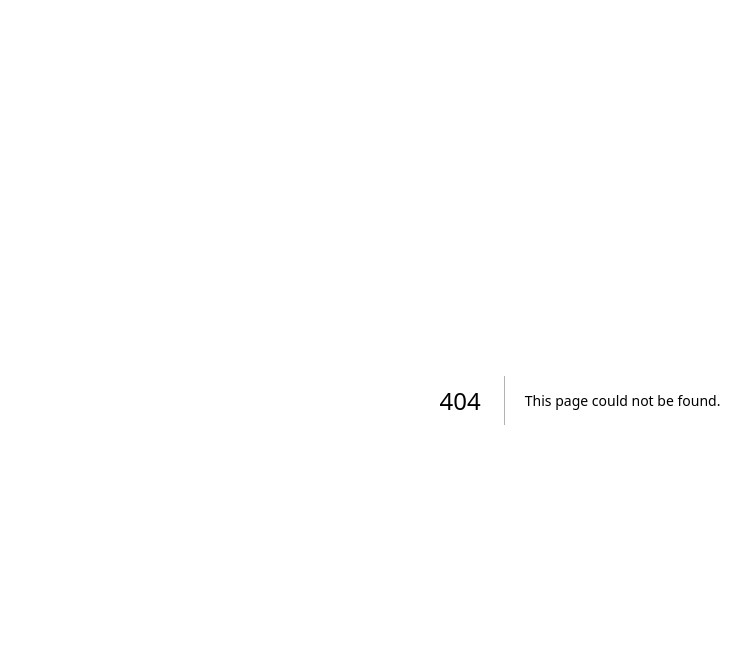
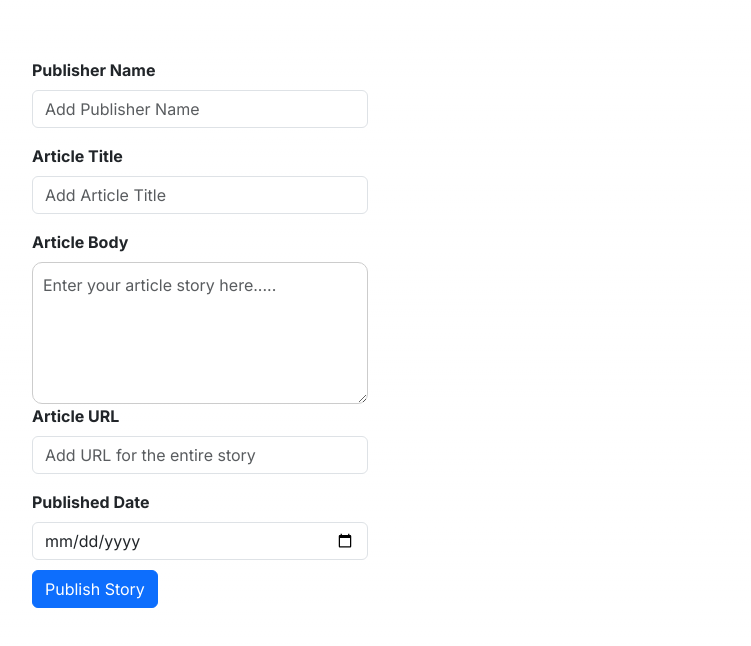
Before and after one commit to Chefane/publish_articles, a Next.js app: page /publish in a window 1280 px wide. Before the commit this address had no page. Shown: the top 646 px of the page, without its empty margins (60-811 px from the left). Built offline with nearby package versions, Linux system fonts and the light colour scheme.

Commit message:
added a page to publish articles

```diff
--- /dev/null
+++ b/src/app/publish/page.tsx
@@ -0,0 +1,22 @@
+import Image from 'next/image'
+import styles from '@/app/page.module.css';
+import Publish from '@/app/components/Publish';
+
+export default function PostArticles() {
+  return (
+    <>
+
+      <main className={styles.publish}>
+      <div className="container mt-5">
+      <div className="row">
+        <div className="col-md-4">
+        <Publish/>
+        </div>
+      </div>
+    </div>
+
+    </main>
+    </>
+
+  )
+}
```
